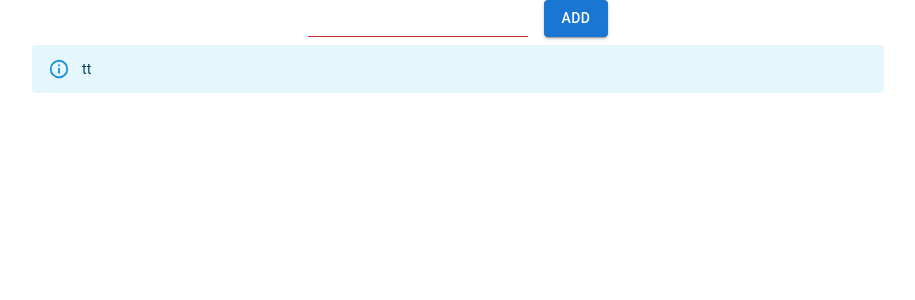
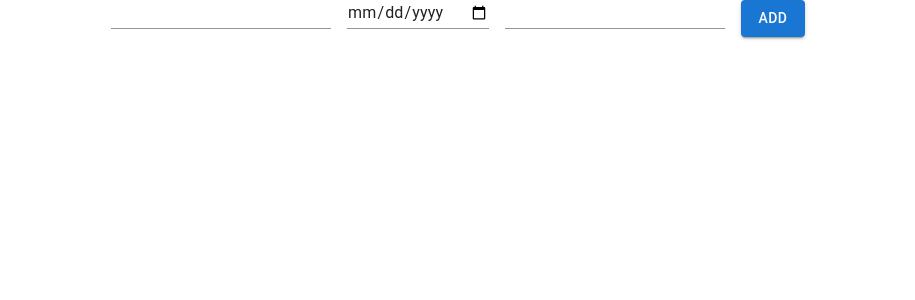
Before and after one commit to bulbashist/todo-react, a React (Create React App) app: page / in a window 1280 px wide. Shown: the top 300 px of the page, without its empty margins (182-1097 px from the left). Built offline with nearby package versions, Linux system fonts and the light colour scheme.

Commit message:
update smth

```diff
--- a/package.json
+++ b/package.json
@@ -18,6 +18,7 @@
     "@types/uuid": "^8.3.4",
     "react": "^18.1.0",
     "react-dom": "^18.1.0",
+    "react-hook-form": "^7.30.0",
     "react-redux": "^8.0.1",
     "react-scripts": "5.0.1",
     "redux-persist": "^6.0.0",
--- a/src/app/main/main.tsx
+++ b/src/app/main/main.tsx
@@ -1,4 +1,4 @@
-import React, { Fragment } from "react";
+import React from "react";
 import ToDoList from "./to-do-list/to-do-list";
 
 function MainPage() {
--- a/src/app/main/to-do-list/tasks-input/tasks-input.tsx
+++ b/src/app/main/to-do-list/tasks-input/tasks-input.tsx
@@ -1,34 +1,56 @@
-import React, { useRef } from "react";
-import { Button, FormControl, Input, Box, Stack } from "@mui/material";
+import React from "react";
+import { Button, FormControl, Input, Stack, TextField } from "@mui/material";
 import { useDispatch } from "react-redux";
 import { v4 as uuid } from "uuid";
 import { AppDispatch } from "../../../../store";
 import { ITask } from "../../types";
 import { addTask } from "../../store-slice";
 import "./tasks-input.scss";
+import { useForm } from "react-hook-form";
+
+type IFormTaskData = Pick<ITask, "date" | "description" | "title">;
 
 function TasksInput() {
-  const ref = useRef<HTMLInputElement>(null);
   const dispatch = useDispatch<AppDispatch>();
+  const { handleSubmit, register } = useForm<IFormTaskData>();
 
-  function storeTask() {
+  function storeTask(data: IFormTaskData) {
     const task: ITask = {
       id: uuid(),
-      description: ref.current!.value,
+      ...data,
       isBeingChanged: false,
     };
     dispatch(addTask(task));
   }
 
   return (
-    <FormControl error={true} className="form">
-      <Stack direction="row" spacing={2}>
-        <Input inputProps={{ ref }} />
-        <Button variant="contained" onClick={storeTask}>
-          Add
-        </Button>
-      </Stack>
-    </FormControl>
+    <form onSubmit={handleSubmit((data: IFormTaskData) => storeTask(data))}>
+      <FormControl error={true}>
+        <Stack direction="row" spacing={2}>
+          <TextField
+            type="text"
+            variant="standard"
+            size="small"
+            {...register("title")}
+          />
+          <TextField
+            type="date"
+            variant="standard"
+            size="small"
+            {...register("date")}
+          />
+          <TextField
+            type="text"
+            variant="standard"
+            size="small"
+            {...register("description")}
+          />
+          <Button variant="contained" type="submit">
+            Add
+          </Button>
+        </Stack>
+      </FormControl>
+    </form>
   );
 }
 
--- a/src/app/main/to-do-list/tasks-list/tasks-list.tsx
+++ b/src/app/main/to-do-list/tasks-list/tasks-list.tsx
@@ -1,8 +1,10 @@
 import {
+  Accordion,
+  AccordionDetails,
+  AccordionSummary,
   Alert,
-  Box,
+  AlertColor,
   Button,
-  ButtonGroup,
   Container,
   Input,
   List,
@@ -14,33 +16,55 @@ import React from "react";
 import { useDispatch, useSelector } from "react-redux";
 import { AppDispatch, RootState } from "../../../../store";
 import { ITask } from "../../types";
-import { Edit, Delete } from "@mui/icons-material";
+import { Edit, Delete, ExpandMore } from "@mui/icons-material";
 import { deleteTask } from "../../store-slice";
 
 function TasksList() {
   const tasks = useSelector((state: RootState) => state.tasks);
   const dispatch = useDispatch<AppDispatch>();
 
+  function checkSeverity(task: ITask): AlertColor {
+    const date = new Date(Date.parse(task.date!)).getTime();
+    const remainingTime = date - Date.now();
+    const severity: AlertColor =
+      remainingTime <= 0
+        ? "error"
+        : remainingTime <= 86400 * 1000
+        ? "warning"
+        : "info";
+    return severity;
+  }
+
   return (
     <Container maxWidth="md">
       <List>
-        <Alert color="info" severity="info">
-          tt
-        </Alert>
         {tasks.map((task: ITask) => {
           return (
-            <ListItem
-              key={task.id}
-              alignItems="center"
-              id={task.id}
-              divider={true}
+            <ListItem key={task.id} alignItems="center" id={task.id}>
+              <Accordion sx={{ width: "100%" }}>
+                <AccordionSummary expandIcon={<ExpandMore />}>
+                  <Alert
+                    severity={checkSeverity(task)}
+                    variant="outlined"
+                    sx={{
+                      alignItems: "center",
+                      width: "100%",
+                      marginRight: "20px",
+                    }}
                   >
                     {task.isBeingChanged ? (
-                <Input defaultValue={task.description} />
+                      <Input defaultValue={task.title} />
                     ) : (
-                <ListItemText primary={task.description}></ListItemText>
+                      <ListItemText primary={task.title}></ListItemText>
                     )}
-              <Stack direction="row" spacing={1}>
+                  </Alert>
+                  <Stack
+                    direction="row"
+                    spacing={1}
+                    sx={{
+                      margin: "0px 20px",
+                    }}
+                  >
                     <Button variant="contained" onClick={() => {}}>
                       <Edit />
                     </Button>
@@ -51,6 +75,13 @@ function TasksList() {
                       <Delete />
                     </Button>
                   </Stack>
+                </AccordionSummary>
+                <AccordionDetails>
+                  <p>{task.description}</p>
+                  {task.date}
+                </AccordionDetails>
+              </Accordion>
+              {/* </Alert> */}
             </ListItem>
           );
         })}
--- a/src/app/main/types.d.ts
+++ b/src/app/main/types.d.ts
@@ -1,6 +1,7 @@
 export interface ITask {
   id: string;
-  description: string;
+  title: string;
+  description?: string;
   date?: string;
   isCompleted?: boolean;
   isBeingChanged: boolean;
```
Also changed, not shown: 1 other file (tests, documents, lock files or other folders). Lines whose indentation alone changed are shown as unchanged.
